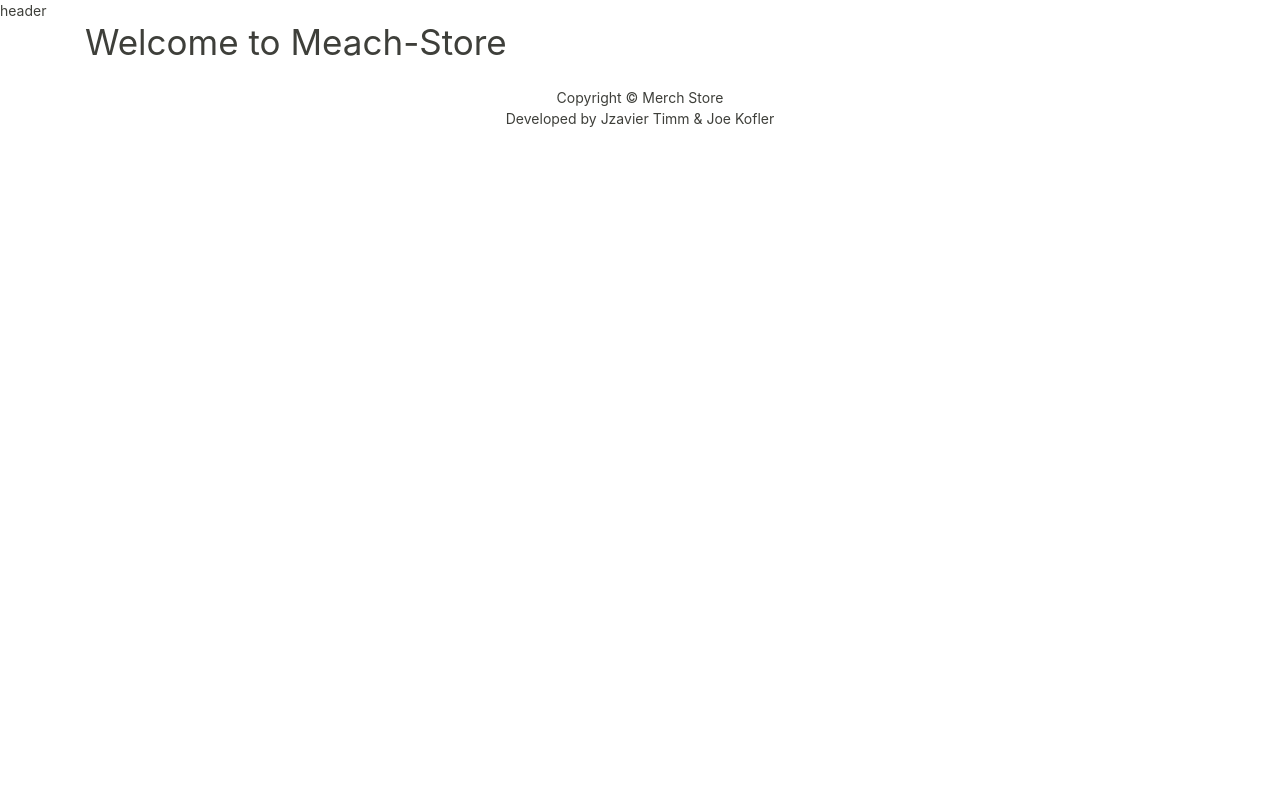
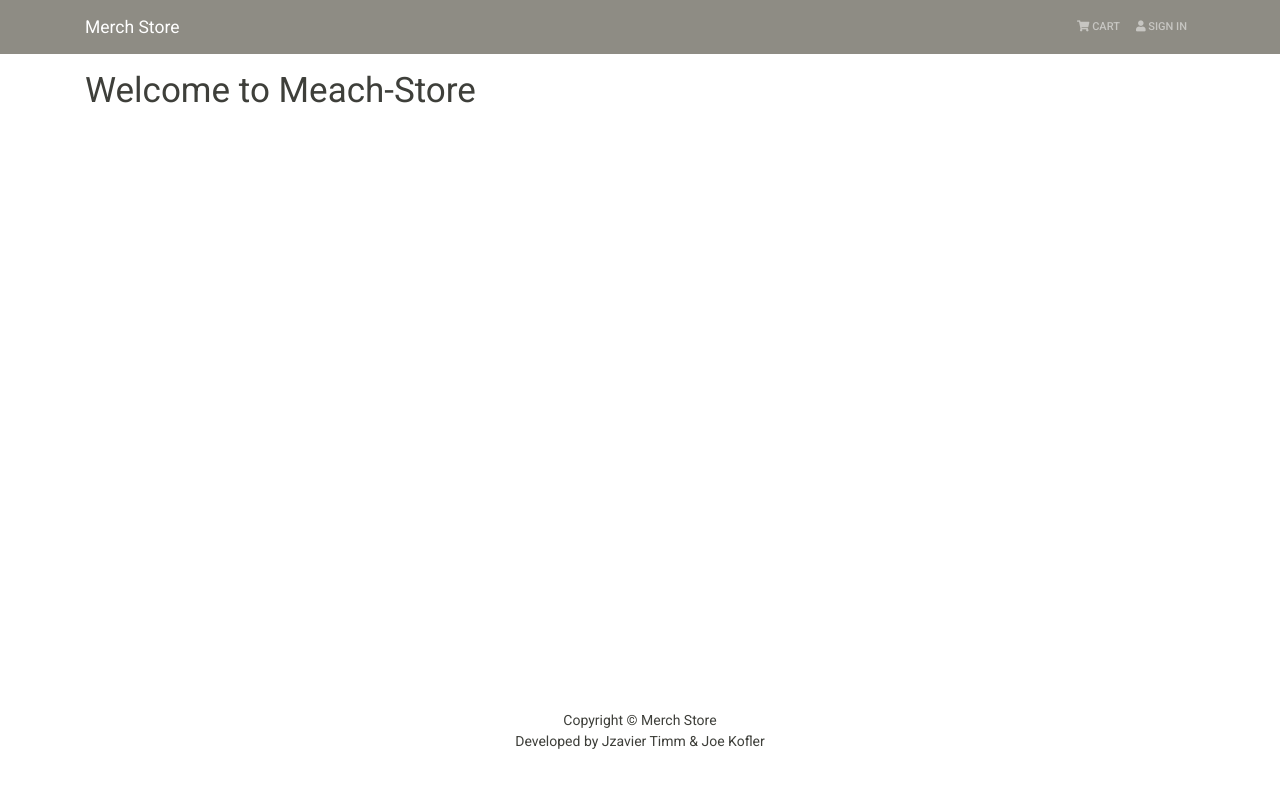
Before and after one commit to jztimm/merch-store, a React (Create React App) app: page / in a window 1280 px wide. Shown: the top 788 px of the page. Built offline with nearby package versions, Linux system fonts and the light colour scheme.

Commit message:
set up Footer and header

```diff
--- a/public/index.html
+++ b/public/index.html
@@ -24,7 +24,8 @@
       work correctly both with client-side routing and a non-root public URL.
       Learn how to configure a non-root public URL by running `npm run build`.
     -->
-    <title>React App</title>
+    <link rel="stylesheet" href="https://cdnjs.cloudflare.com/ajax/libs/font-awesome/5.15.3/css/all.min.css" integrity="sha512-iBBXm8fW90+nuLcSKlbmrPcLa0OT92xO1BIsZ+ywDWZCvqsWgccV3gFoRBv0z+8dLJgyAHIhR35VZc2oM/gI1w==" crossorigin="anonymous" />
+    <title>Merch Store</title>
   </head>
   <body>
     <noscript>You need to enable JavaScript to run this app.</noscript>
--- a/src/App.js
+++ b/src/App.js
@@ -5,13 +5,16 @@ import Footer from './Components/Footer'
 
 const App = () => {
   return (
-    <div>
+    <>
       <Header />
-      <Container>
-        <h1>Welcome to Meach-Store</h1>
-      </Container>
+      {/* py-3 give padding on top and botton */}
+      <main className="py-3">
+        <Container>
+          <h1>Welcome to Meach-Store</h1>
+        </Container>
+      </main>
       <Footer/>
-    </div>
+    </>
   )
 }
 
--- a/src/Components/Footer.js
+++ b/src/Components/Footer.js
@@ -4,6 +4,7 @@ import { Container, Row, Col } from 'react-bootstrap'
 const Footer = () => {
   return (
     <footer>
+      {/* Container indents what's inside away from the outskirts of the web page*/}
       <Container>
         <Row>
           <Col className="Footer_center text-center py-3">
--- a/src/Components/Header.js
+++ b/src/Components/Header.js
@@ -1,10 +1,22 @@
 import React from 'react'
-import { Container } from 'react-bootstrap'
+import { Navbar, Nav, Container} from 'react-bootstrap'
 
 const Header = () => {
   return (
+    // Navbar bg not working properly (color) / Standard Navbar setup w/o dropdowns and search
     <header>
-      header
+      <Navbar bg="dark" variant="dark" expand="lg" collapseOnSelect>
+        <Container>
+          <Navbar.Brand href="/">Merch Store</Navbar.Brand>
+          <Navbar.Toggle aria-controls="basic-navbar-nav" />
+          <Navbar.Collapse id="basic-navbar-nav">
+            <Nav className="ml-auto">
+              <Nav.Link href="/cart"><i className="fa fa-shopping-cart"></i> Cart</Nav.Link>
+              <Nav.Link href="/login"><i className="fa fa-user"></i> Sign In</Nav.Link>
+            </Nav>
+          </Navbar.Collapse>
+        </Container>
+    </Navbar>
     </header>
   )
 }
--- a/src/index.css
+++ b/src/index.css
@@ -1,13 +1,4 @@
-body {
-  margin: 0;
-  font-family: -apple-system, BlinkMacSystemFont, 'Segoe UI', 'Roboto', 'Oxygen',
-    'Ubuntu', 'Cantarell', 'Fira Sans', 'Droid Sans', 'Helvetica Neue',
-    sans-serif;
-  -webkit-font-smoothing: antialiased;
-  -moz-osx-font-smoothing: grayscale;
+/* Placing the footer beneath the main component and using VH places the footer 80% of the way down the screen */
+main {
+  min-height: 80vh;
 }
-
-code {
-  font-family: source-code-pro, Menlo, Monaco, Consolas, 'Courier New',
-    monospace;
-}
```
